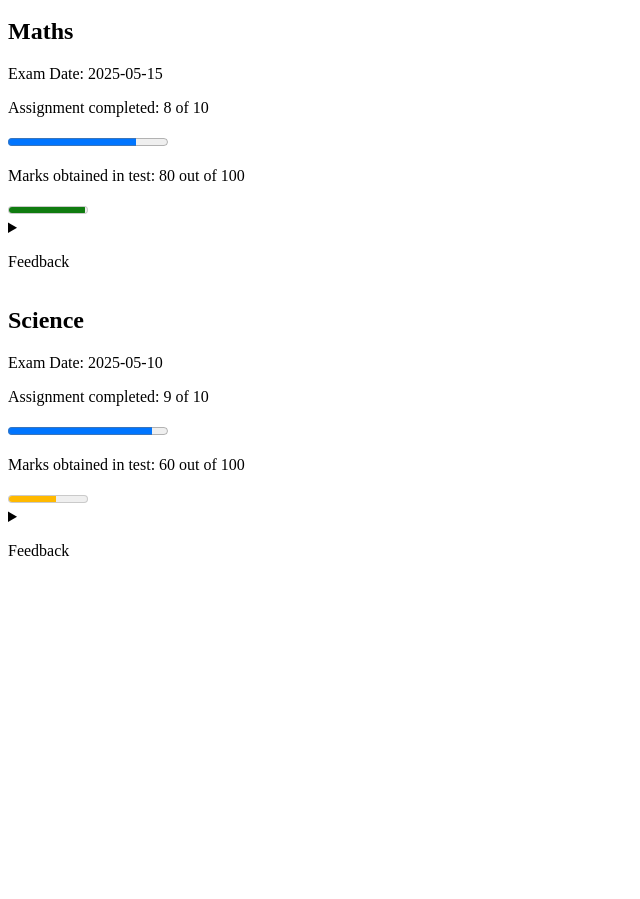
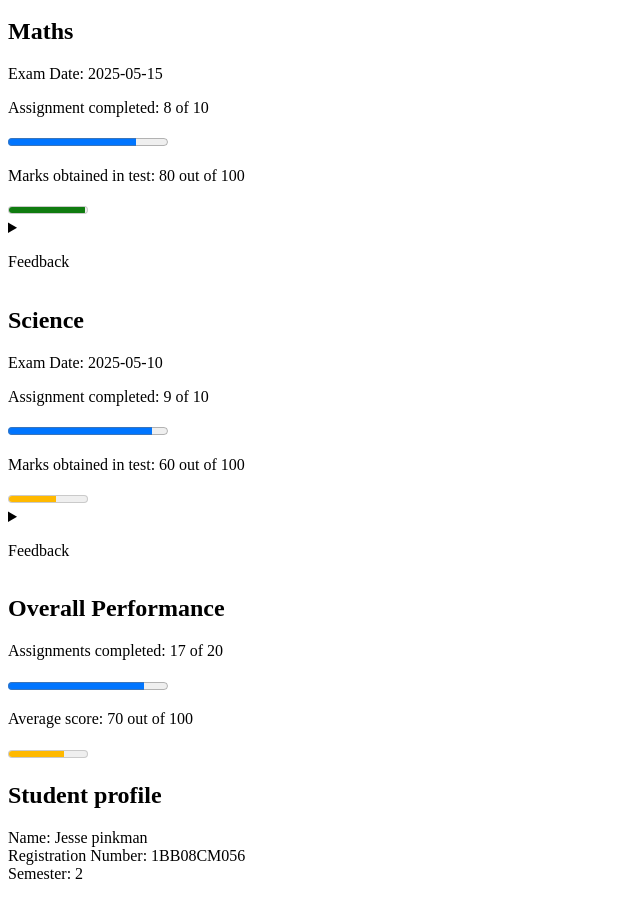
Before and after one commit to C-S-Darshan/FSD, a plain HTML site: page Assignment6.html in a window 1280 px wide. Shown: the part 100-999 px from the top of the page, without its empty margins (0-640 px from the left). Before the commit the page ends 800 px from the top, so only its background shows below. Drawn offline with Linux system fonts and the light colour scheme.

Commit message:
added overall performance section

```diff
--- a/Assignment6.html
+++ b/Assignment6.html
@@ -6,7 +6,7 @@
     <title>Student Dashboard</title>
 </head>
 <body>
-    <!-- Question 1 -->
+    <!-- PS 1 -->
     <header>
         <h1>Student Dashboard</h1>
         <nav>
@@ -16,7 +16,7 @@
             <a href="#">Feedback</a>
         </nav>
     </header>
-    <!-- Question 2 -->
+    <!-- PS 2 -->
     <section>
         <article>
             <h2>Maths</h2>
@@ -43,5 +43,23 @@
             </details>
         </article>
     </section>
+    <!-- PS 3 -->
+    <section>
+        <h2>Overall Performance</h2>
+        <p>Assignments completed: 17 of 20</p><progress value="17" max="20" min="0">85%</progress><br>
+        <p>Average score: 70 out of 100</p><meter value="70" min="0" max="100" low="40" high="80" optimum="90">70%</meter>
+    </section>
+    <!-- PS 4-->
+     <aside>
+        <h2>Student profile</h2>
+        <p>
+            Name: Jesse pinkman<br>
+            Registration Number: 1BB08CM056<br>
+            Semester: 2<br>
+        </p>
+        <figure>
+
+        </figure>
+     </aside>
 </body>
 </html>
```
